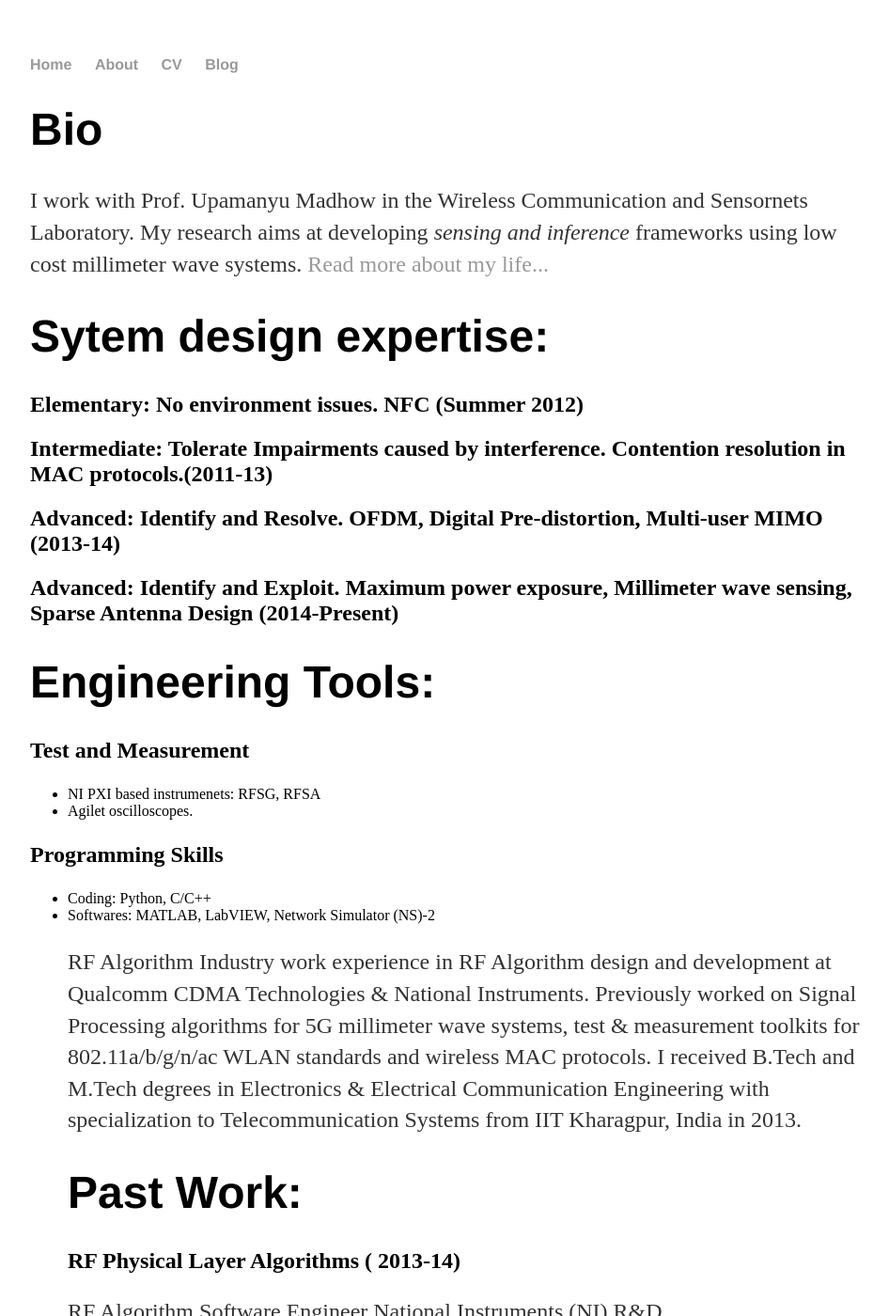
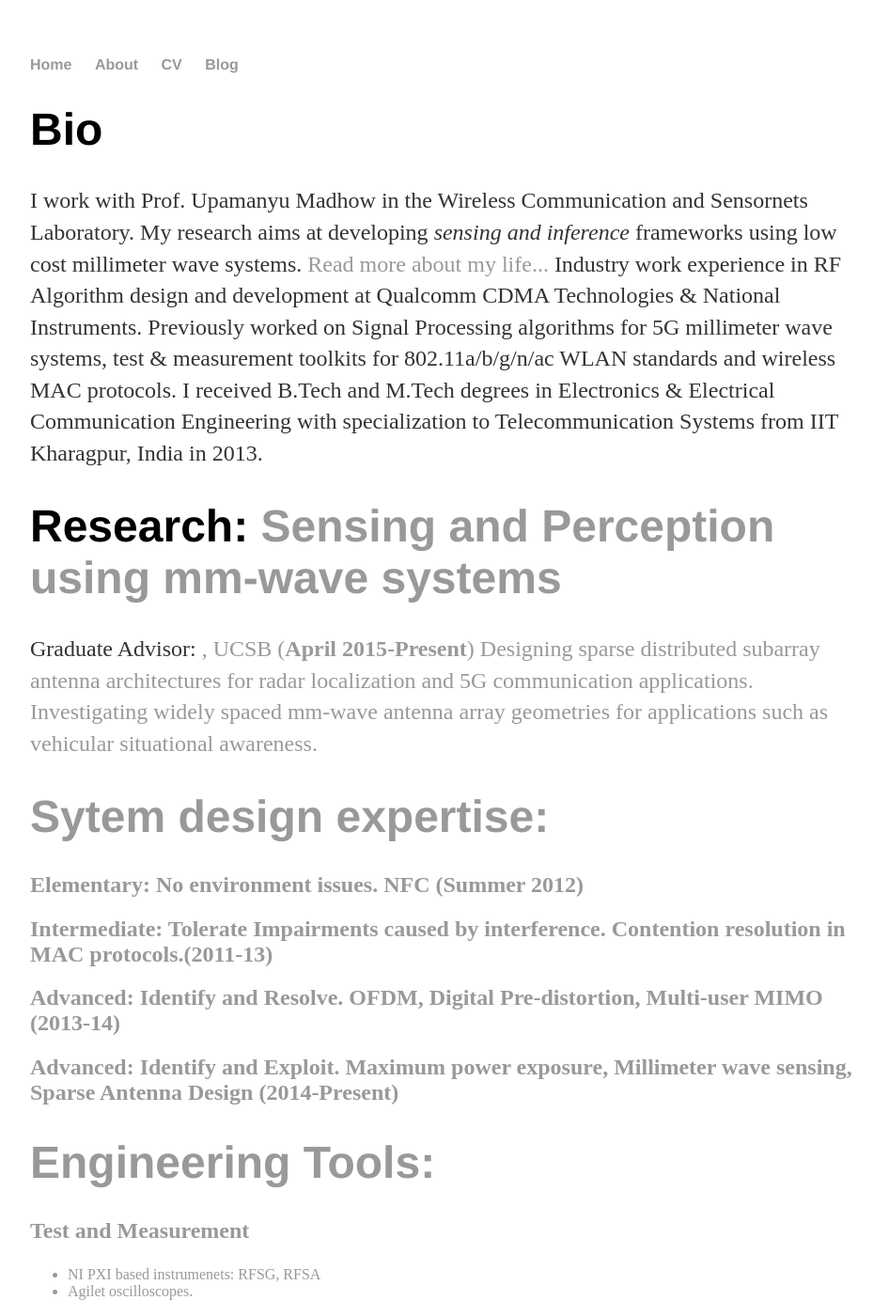
Before and after one commit to anantgupt/anantgupt.github.io, a Jekyll site: the page built from index.html, in a window 1280 px wide and 1400 px high. Shown: the whole window at 94% size, without its empty margins (160-1106 px from the left). Built offline with Jekyll 4.4.1, drawn with Linux system fonts in a browser that asks for light colours; some of the changed text lies outside the part shown.

Commit message:
Update index.html
added research and QCT details

```diff
--- a/index.html
+++ b/index.html
@@ -4,12 +4,22 @@ title: Anant Gupta, UCSB
 ---
 <div class="blurb">
   <h1>Bio</h1>
-  <p>I work with Prof. Upamanyu Madhow in the Wireless Communication and Sensornets Laboratory. My research aims at developing <em>sensing and inference</em> frameworks using low cost millimeter wave systems. <a href="/about">Read more about my life...</a></p>
+  <p>I work with Prof. Upamanyu Madhow in the Wireless Communication and Sensornets Laboratory. My research aims at developing <em>sensing and inference</em> frameworks using low cost millimeter wave systems. <a href="/about">Read more about my life...
+    </a>
+  Industry work experience in RF Algorithm design and development at Qualcomm CDMA Technologies & National Instruments. Previously worked on Signal Processing algorithms for 5G millimeter wave systems, test & measurement toolkits for 802.11a/b/g/n/ac WLAN standards and wireless MAC protocols.
+  I received B.Tech and M.Tech degrees in Electronics & Electrical Communication Engineering with specialization to Telecommunication Systems from IIT Kharagpur, India in 2013.
+  </p>
+   <h1>Research: <a href="https://wcsl.ece.ucsb.edu/mm-wave-Imaging"> Sensing and Perception using mm-wave systems</a> </h1>
+  <p>
+    Graduate Advisor: <a href="https://wcsl.ece.ucsb.edu/people/upamanyu-madhow"Prof. Upamanyu Madhow</a>, UCSB    (<b>April 2015-Present</b>)
+   Designing sparse distributed subarray antenna architectures for radar localization and 5G communication applications.<br>
+   Investigating widely spaced mm-wave antenna array geometries for applications such as vehicular situational awareness.
+  </p>
   <h1>Sytem design expertise:</h1>
    <h2> Elementary: No environment issues. NFC (<b>Summer 2012</b>) </h2>
    <h2> Intermediate: Tolerate Impairments caused by interference. Contention resolution in MAC protocols.(<b>2011-13</b>) </h2>
    <h2> Advanced: Identify and Resolve. OFDM, Digital Pre-distortion, Multi-user MIMO (<b>2013-14</b>) </h2>
-   <h2> Advanced: Identify and Exploit. Maximum power exposure, Millimeter wave sensing, Sparse Antenna Design (<b>2014-Present</b>) </h2>
+   <h2> Advanced: Identify and Exploit. Maximum power exposure, Millimeter wave sensing, Sparse Antenna Design (<b>2014-Present</b>)        </h2>
  <h1>Engineering Tools:</h1>
   <h2> Test and Measurement</h2>
   <p>
@@ -24,12 +34,12 @@ title: Anant Gupta, UCSB
     <li> Coding: Python, C/C++</li>
     <li> Softwares: MATLAB, LabVIEW, Network Simulator (NS)-2 </li>
   </p>
-  <p>
-  RF Algorithm
-  Industry work experience in RF Algorithm design and development at Qualcomm CDMA Technologies & National Instruments. Previously worked on Signal Processing algorithms for 5G millimeter wave systems, test & measurement toolkits for 802.11a/b/g/n/ac WLAN standards and wireless MAC protocols.
-  I received B.Tech and M.Tech degrees in Electronics & Electrical Communication Engineering with specialization to Telecommunication Systems from IIT Kharagpur, India in 2013.</p>
-  <h1>Past Work:</h1>
-
+<h1>Past Work:</h1>
+ <h2> Close range detection for RF exposure compliance in 5G mm-wave systems (<b> Summer 2017</b>) </h2>
+    <p>
+     Qualcomm  Inc., San Diego, USA. Supervisor: Roberto Rimini, Udara Fernando <br>
+    Investigated signal algorithms for object range detection &amp mutual coupling cancellation in 5G NR terminals.
+  </p>
   <h2> RF Physical Layer Algorithms (<b> 2013-14</b>) </h2>
     <p>
      RF Algorithm Software Engineer National Instruments (NI) R&D <br>
```
Also changed, not shown: other parts of index.html (+1 -1 lines).
